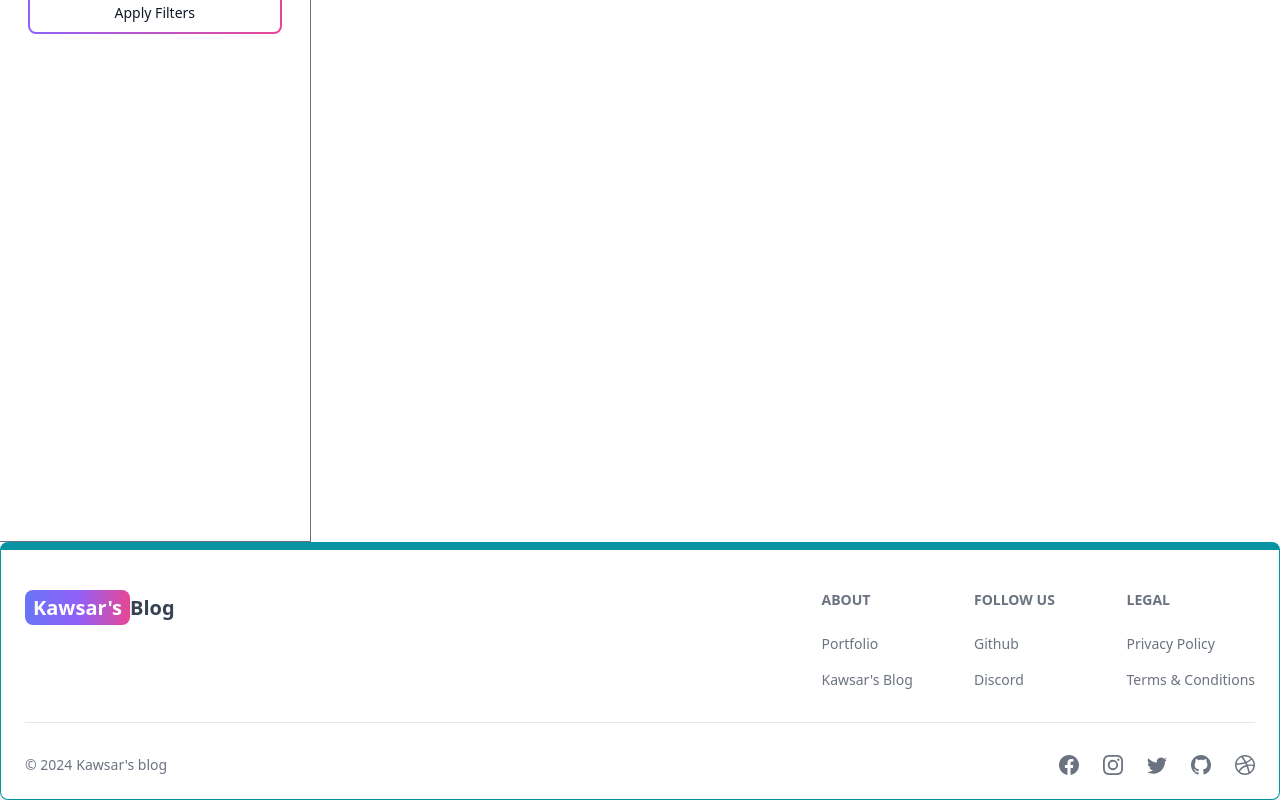
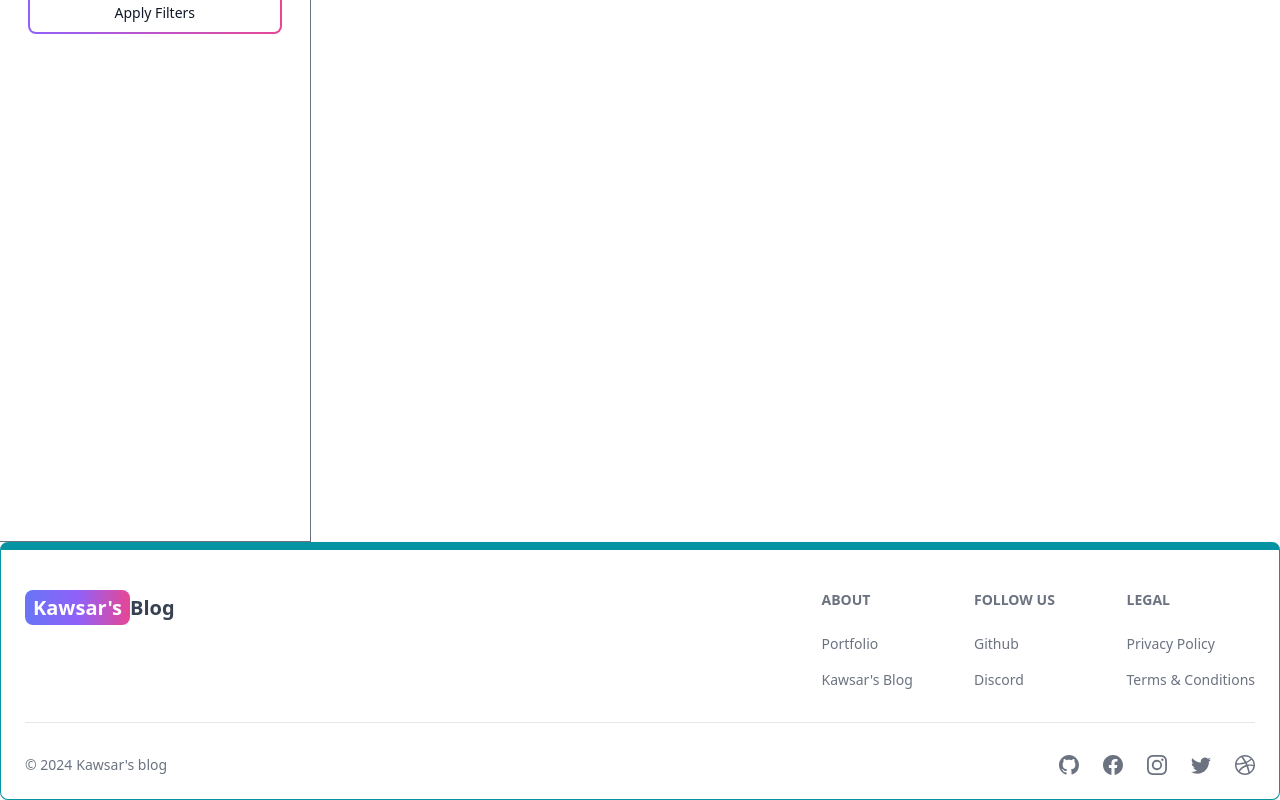
Before and after one commit to kawsar007/mern-blog-app, a React (Vite) app in the folder frontend/: page /search in a window 1280 px wide. Shown: the part 322-1122 px from the top of the page. Built offline with nearby package versions, Linux system fonts and the light colour scheme; no server answers.

Commit message:
Footer section completed and social icon and link added

```diff
--- a/frontend/src/components/Footer.jsx
+++ b/frontend/src/components/Footer.jsx
@@ -9,75 +9,88 @@ import {
 import { Link } from "react-router-dom";
 export default function FooterComp() {
   return (
-    <Footer container className="border border-t-8 border-teal-500">
-      <div className="w-full max-w-7xl mx-auto">
-        <div className="grid w-full justify-between sm:flex md:grid-cols-1">
-          <div className="mt-5">
+    <Footer container className='border border-t-8 border-teal-500'>
+      <div className='w-full max-w-7xl mx-auto'>
+        <div className='grid w-full justify-between sm:flex md:grid-cols-1'>
+          <div className='mt-5'>
             <Link
-              to="/"
-              className="self-center whitespace-nowrap text-lg sm:text-xl font-semibold dark:text-white"
-            >
-              <span className="px-2 py-1 bg-gradient-to-r from-indigo-500 via-purple-500 to-pink-500 rounded-lg text-white">
+              to='/'
+              className='self-center whitespace-nowrap text-lg sm:text-xl font-semibold dark:text-white'>
+              <span className='px-2 py-1 bg-gradient-to-r from-indigo-500 via-purple-500 to-pink-500 rounded-lg text-white'>
                 Kawsar&apos;s
               </span>
               Blog
             </Link>
           </div>
-          <div className="grid grid-cols-2 gap-8 mt-4 sm:grid-cols-3 sm:gap-6">
+          <div className='grid grid-cols-2 gap-8 mt-4 sm:grid-cols-3 sm:gap-6'>
             <div>
-              <Footer.Title title="About" />
+              <Footer.Title title='About' />
               <Footer.LinkGroup col>
                 <Footer.Link
-                  href="https://kawsar-mia.netlify.app/"
-                  target="_blank"
-                  rel="noopener noreferrer"
-                >
+                  href='https://kawsar-mia.netlify.app/'
+                  target='_blank'
+                  rel='noopener noreferrer'>
                   Portfolio
                 </Footer.Link>
                 <Footer.Link
-                  href="/about"
-                  target="_blank"
-                  rel="noopener noreferrer"
-                >
+                  href='/about'
+                  target='_blank'
+                  rel='noopener noreferrer'>
                   Kawsar&apos;s Blog
                 </Footer.Link>
               </Footer.LinkGroup>
             </div>
             <div>
-              <Footer.Title title="Follow us" />
+              <Footer.Title title='Follow us' />
               <Footer.LinkGroup col>
                 <Footer.Link
-                  href="https://github.com/kawsar007"
-                  target="_blank"
-                  rel="noopener noreferrer"
-                >
+                  href='https://github.com/kawsar007'
+                  target='_blank'
+                  rel='noopener noreferrer'>
                   Github
                 </Footer.Link>
-                <Footer.Link href="#">Discord</Footer.Link>
+                <Footer.Link href='#'>Discord</Footer.Link>
               </Footer.LinkGroup>
             </div>
             <div>
-              <Footer.Title title="Legal" />
+              <Footer.Title title='Legal' />
               <Footer.LinkGroup col>
-                <Footer.Link href="#">Privacy Policy</Footer.Link>
-                <Footer.Link href="#">Terms &amp; Conditions</Footer.Link>
+                <Footer.Link href='#'>Privacy Policy</Footer.Link>
+                <Footer.Link href='#'>Terms &amp; Conditions</Footer.Link>
               </Footer.LinkGroup>
             </div>
           </div>
         </div>
         <Footer.Divider />
-        <div className="w-full sm:flex sm:items-center sm:justify-between">
+        <div className='w-full sm:flex sm:items-center sm:justify-between'>
           <Footer.Copyright
-            href="#"
+            href='#'
             by="Kawsar's blog"
             year={new Date().getFullYear()}
           />
-          <div className="flex gap-6 sm:mt-0 mt-4 sm:justify-center">
-            <Footer.Icon href="#" icon={BsFacebook} />
-            <Footer.Icon href="#" icon={BsInstagram} />
-            <Footer.Icon href="#" icon={BsTwitter} />
-            <Footer.Icon href="https://github.com/kawsar007" icon={BsGithub} />
-            <Footer.Icon href="#" icon={BsDribbble} />
+          <div className='flex gap-6 sm:mt-0 mt-4 sm:justify-center'>
+            <Footer.Icon
+              href='https://github.com/kawsar007'
+              target='_blank'
+              icon={BsGithub}
+            />
+            <Footer.Icon
+              href='https://www.facebook.com/imkawsar007'
+              target='_blank'
+              icon={BsFacebook}
+            />
+            <Footer.Icon
+              href='https://www.instagram.com/imkawsar007/'
+              target='_blank'
+              icon={BsInstagram}
+            />
+            <Footer.Icon href='#' icon={BsTwitter} />
+
+            <Footer.Icon
+              href='https://kawsar-mia.netlify.app/'
+              target='_blank'
+              icon={BsDribbble}
+            />
           </div>
         </div>
       </div>
--- a/frontend/src/components/PersonalInfo/ProfileCard.jsx
+++ b/frontend/src/components/PersonalInfo/ProfileCard.jsx
@@ -57,8 +57,13 @@ const ProfileCard = () => {
 
       <div className='mt-2 w-full border-t-2 border-black dark:border-white'>
         <div className='mt-2 flex justify-center gap-6 pb-2 text-gray-400'>
+          {/* <Link
+            href='imkawsar007@gmail.com'
+            className='transition hover:text-gray-200'>
+            <CiMail className='w-5 h-5' />
+          </Link> */}
           <Link
-            href='imkawsar007@gmail.com'
+            to='mailto:imkawsar007@gmail.com' // Updated to use mailto protocol
             className='transition hover:text-gray-200'>
             <CiMail className='w-5 h-5' />
           </Link>
@@ -84,7 +89,7 @@ const ProfileCard = () => {
             className='transition hover:text-gray-200'>
             <FaLinkedin className='w-5 h-5' />
           </Link>
-          <Link href='#' className='transition hover:text-gray-200'>
+          <Link href='https://www.instagram.com/imkawsar007/' target='_blank' className='transition hover:text-gray-200'>
             <FaInstagram className='w-5 h-5' />
           </Link>
           <Link
```
